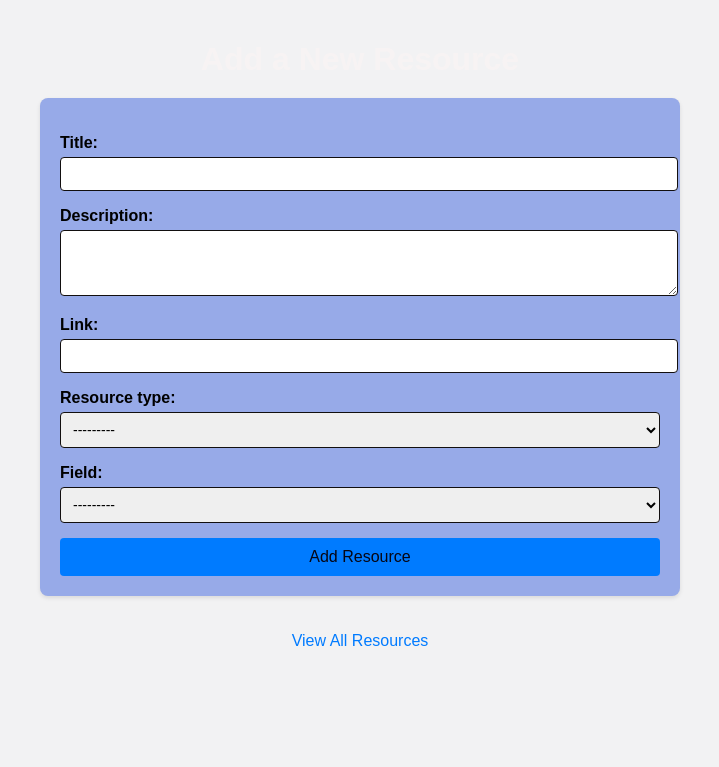
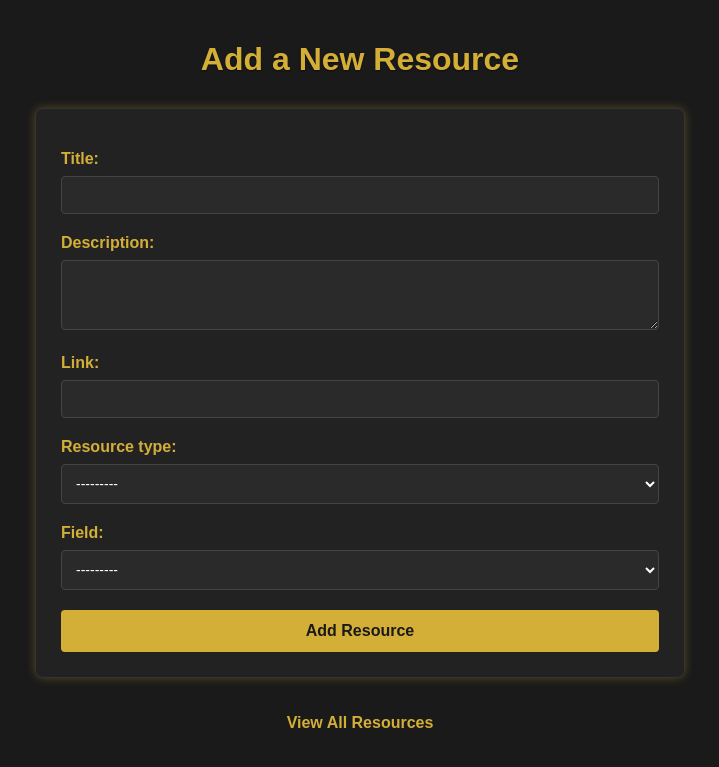
Before and after one commit to NanduPrasad93/ParseSmart, a Django app: page /add_resource/ in a window 1280 px wide. Shown: the top 767 px of the page, without its empty margins (280-999 px from the left). Run offline with Django 5.2, Linux system fonts and the light colour scheme.

Commit message:
complete add resource

```diff
--- a/ParserX/templates/add_resource.html
+++ b/ParserX/templates/add_resource.html
@@ -1,4 +1,3 @@
-
 <!DOCTYPE html>
 <html lang="en">
 <head>
@@ -8,66 +7,97 @@
     <style>
         body {
             font-family: Arial, sans-serif;
-            background-color: #f2f2f3;
+            background-color: #1a1a1a;
             margin: 0;
             padding: 20px;
+            color: #ffffff;
         }
+
         h1 {
-            color: #f7f3f3;
+            color: #d4af37; /* Dark golden yellow */
             text-align: center;
-            margin-bottom: 20px;
+            margin-bottom: 30px;
+            text-shadow: 0 1px 2px rgba(0, 0, 0, 0.5);
         }
+
         form {
             max-width: 600px;
             margin: 0 auto;
-            background: #97aae8;
-            padding: 20px;
+            background: #222222;
+            padding: 25px;
             border-radius: 8px;
-            box-shadow: 0 2px 4px rgba(0, 0, 0, 0.1);
+            box-shadow: 0 0 10px rgba(212, 175, 55, 0.3);
+            border: 1px solid #333333;
         }
+
         form p {
-            margin-bottom: 15px;
+            margin-bottom: 20px;
         }
+
         form label {
             display: block;
             font-weight: bold;
-            margin-bottom: 5px;
+            margin-bottom: 8px;
+            color: #d4af37; /* Dark golden yellow */
         }
+
         form input, form textarea, form select {
             width: 100%;
-            padding: 8px;
-            border: 1px solid #120f0f;
+            padding: 10px;
+            background-color: #2a2a2a;
+            border: 1px solid #444444;
             border-radius: 4px;
             font-size: 14px;
+            color: #ffffff;
+            box-sizing: border-box;
         }
+
+        form input:focus, form textarea:focus, form select:focus {
+            border-color: #d4af37; /* Dark golden yellow */
+            outline: none;
+            box-shadow: 0 0 5px rgba(212, 175, 55, 0.5);
+        }
+
         button {
             display: block;
             width: 100%;
-            padding: 10px;
-            background-color: #007bff;
-            color: rgb(6, 6, 19);
+            padding: 12px;
+            background-color: #d4af37; /* Dark golden yellow */
+            color: #1a1a1a;
             border: none;
             border-radius: 4px;
             font-size: 16px;
+            font-weight: bold;
             cursor: pointer;
+            transition: background-color 0.3s;
         }
+
         button:hover {
-            background-color: #0056b3;
+            background-color: #c4a030;
         }
+
         a {
             display: inline-block;
             margin-top: 20px;
-            color: #007bff;
+            color: #d4af37; /* Dark golden yellow */
             text-decoration: none;
             text-align: center;
             width: 100%;
+            font-weight: bold;
         }
+
         a:hover {
             text-decoration: underline;
+        }
+
+        .container {
+            max-width: 650px;
+            margin: 0 auto;
         }
     </style>
 </head>
 <body>
+    <div class="container">
         <h1>Add a New Resource</h1>
         <form method="post">
             {% csrf_token %}
@@ -75,5 +105,6 @@
             <button type="submit">Add Resource</button>
         </form>
         <p><a href="{% url 'resources' %}">View All Resources</a></p>
+    </div>
 </body>
 </html>
```
Lines whose indentation alone changed are shown as unchanged.
